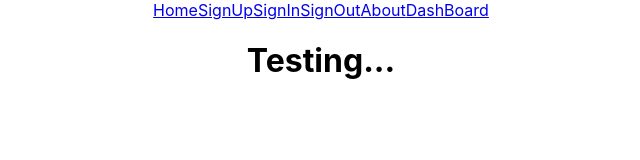
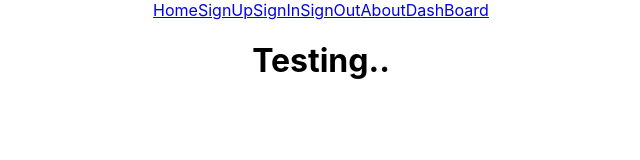
Before and after one commit to AlexisNathavong/Classic-Cars, a React (Create React App) app in the folder classic-cars/: page /sign-out in a window 1280 px wide. Shown: the top 160 px of the page, without its empty margins (319-959 px from the left). Built offline with nearby package versions, Linux system fonts and the light colour scheme.

Commit message:
Work in Progress...
I am trying to come up with a plan that would be best for using the SignOut component.

```diff
--- a/classic-cars/src/components/Navigation/SignOut.js
+++ b/classic-cars/src/components/Navigation/SignOut.js
@@ -5,7 +5,7 @@ const SignOut = () => {
 
     return (
         <div>
-            <h1>Testing...</h1>
+            <h1>Testing..</h1>
         </div>
     )
 }
```
Also changed, not shown: 1 other file (tests, documents, lock files or other folders).
